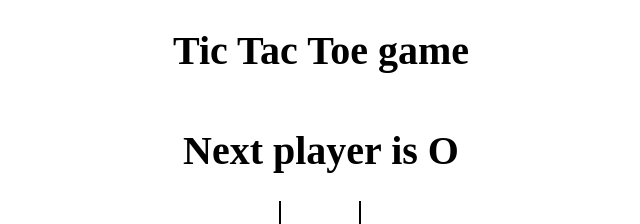
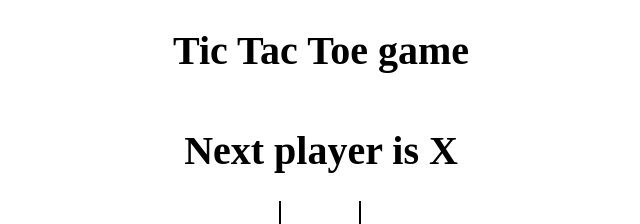
Before and after one commit to sagartare12/my-ap, a React (Vite) app: page / in a window 1280 px wide. Shown: the top 224 px of the page, without its empty margins (319-959 px from the left). Built offline with nearby package versions, Linux system fonts and the light colour scheme.

Commit message:
Convert the state into the game history

```diff
--- a/src/App.js
+++ b/src/App.js
@@ -4,37 +4,45 @@
 import "./styles/root.scss"
 const   App =() => {
 
-  const [board, setBoard] = useState(Array(9).fill(null));
+  const [ history , setHistory] = useState([
+    {board:Array(9).fill(null) , isXNext : true}
+  ]);
 
-const [isXNext , setIsXNext ] = useState(false);
+  console.log(history);
+const [ currentMove , setCurrentMove] = useState(0);
+const current = history[currentMove];
 
-const winner = calculateWinner(board);
+const winner = calculateWinner(current.board);
 console.log(winner);
 
 const  message = winner
  ? `Winner is ${winner}`
- : `Next player is ${isXNext ? 'X' : 'O'}`;
+ : `Next player is ${current.isXNext ? 'X' : 'O'}`;
 const handlerSquareClick = (position)=> {
-     if( board[position] || winner) {
+     if( current.board[position] || winner) {
          return ;
      }
 
-    setBoard( (prev) =>{
-        return prev.map((square ,pos) => {
+    setHistory( (prev) =>{
+
+      const last = prev[prev.length - 1];
+        const newBoard = last.board.map((square ,pos) => {
             if(pos === position) {
-                return   isXNext ? 'X' : 'O';
+                return   last.isXNext ? 'X' : 'O';
             }
             return square;
 
         })
+        return prev.concat( { board: newBoard , isXNext : !last.isXNext} );
     })
-  setIsXNext( prev => !prev);
+
+    setCurrentMove(prev => prev + 1);
 };
   return (
   <div className="app">
     <h1>Tic Tac Toe game</h1>
     <h1>{message}</h1>
-   <Board board={board} handlerSquareClick={handlerSquareClick} />
+   <Board board={current.board} handlerSquareClick={handlerSquareClick} />
   </div>
   );
 };
```
